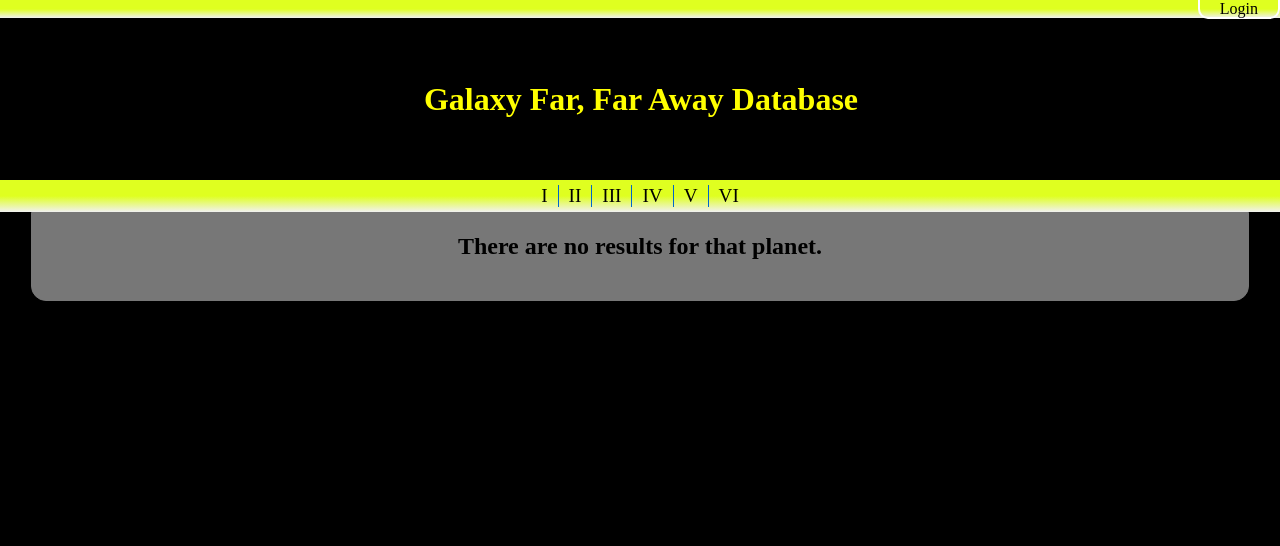
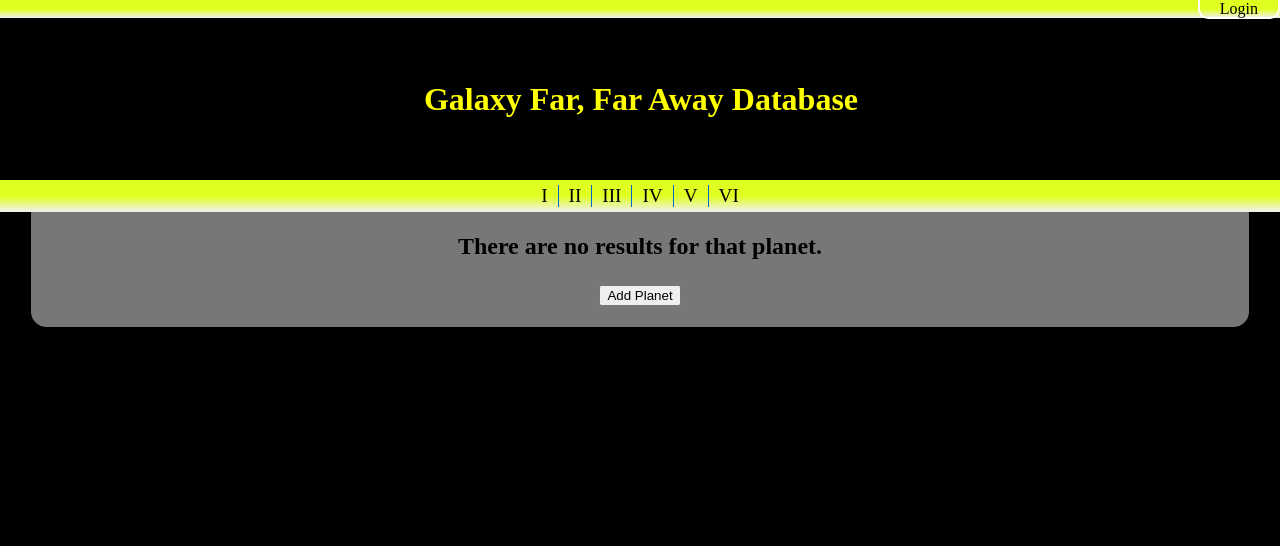
Before and after one commit to LegendOfGrudge/WEBD-2008-Project, a PHP site: page /planet.php in a window 1280 px wide. Shown: the top 546 px of the page. Run offline with PHP 8.4, Linux system fonts and the light colour scheme.

Commit message:
Updated planet to show images if there are any linked.

```diff
--- a/planet.php
+++ b/planet.php
@@ -26,11 +26,15 @@
 	<section>
 		<?php if(!isset($_GET['name']) || $statement->rowCount() == 0): ?>
 			<h1>There are no results for that planet.</h1>
+			<button onClick="location.href='create_planet.php';">Add Planet</button>
 		<?php else: ?>
 			<?php while($row = $statement->fetch()): ?>
 				<h1><?= $row['name'] ?></h1>
-				<div class="planet_image">
-				</div>
+				<?php if(!empty($row['image'])): ?>
+					<div class="planet_image">
+						<img src="<?= $row['image'] ?>" />
+					</div>
+				<?php endif ?>
 				<table>
 					<tr>
 						<td>Diameter:</td>
```
